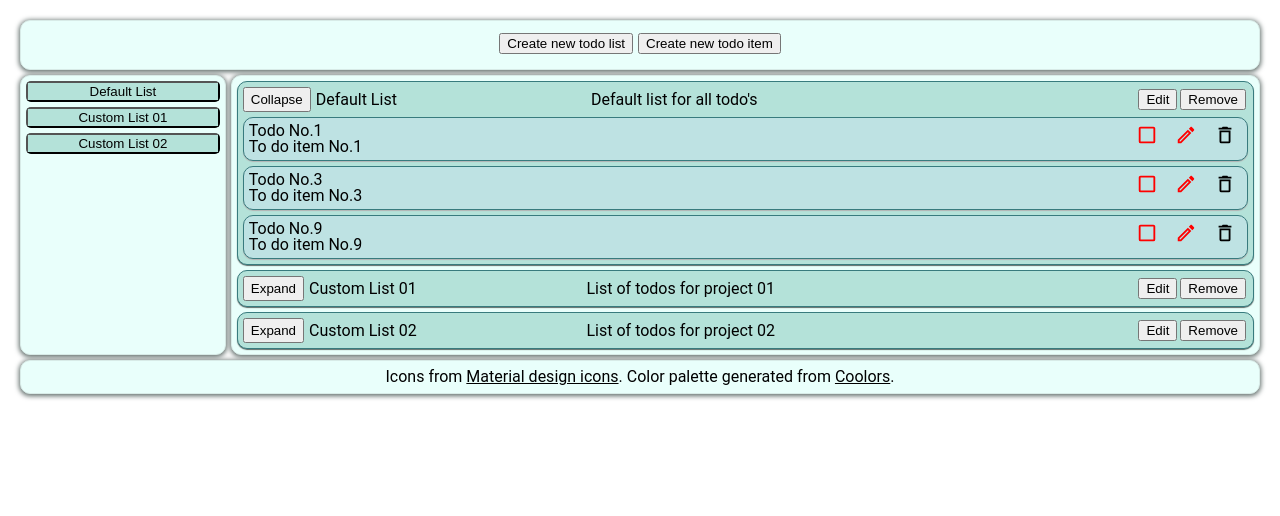
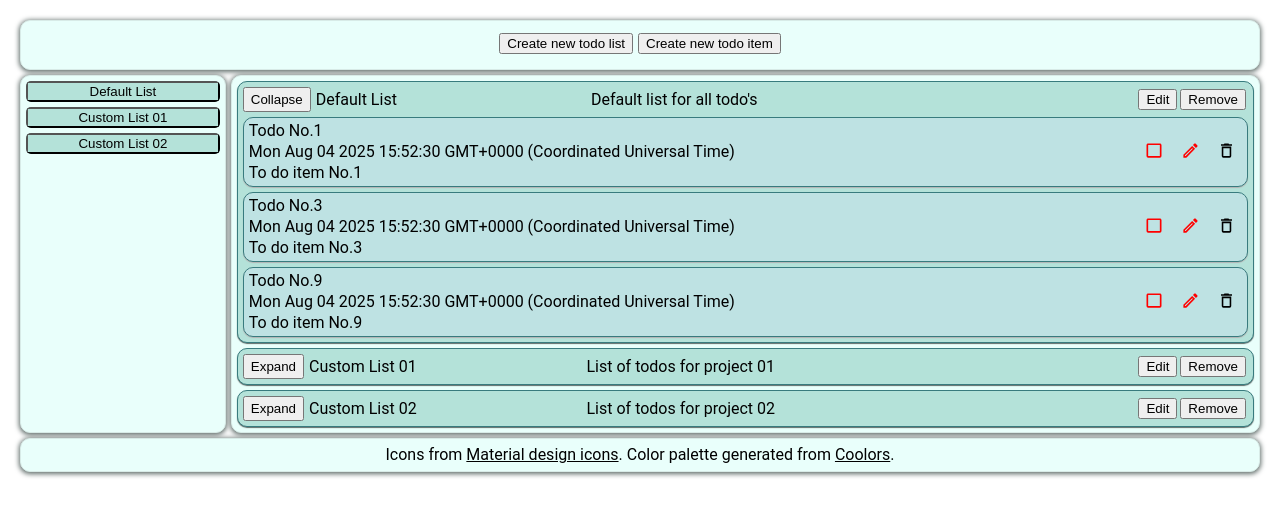
Before and after one commit to ignasc/todo-app, a website built with webpack: page src/template.html in a window 1280 px wide. Built offline with nearby package versions, Linux system fonts and the light colour scheme.

Commit message:
Adjust todo item layout and add date as info.

```diff
--- a/src/UI.js
+++ b/src/UI.js
@@ -223,6 +223,9 @@ function returnTodoItem(object){
     todoTitle.setAttribute("class", "todo-title");
     todoTitle.textContent = object.title;
 
+    const todoDueDate = document.createElement("p");
+    todoDueDate.textContent = object.dueDate;
+
     const iconCompleted = new Image();
     iconCompleted.src = imgCheckmarkComplete;
     const iconIncomplete = new Image();
@@ -307,6 +310,7 @@ function returnTodoItem(object){
     const todoHeader = document.createElement("div");
     todoHeader.setAttribute("id","todo-card-header");
     todoHeader.appendChild(todoTitle);
+    todoHeader.appendChild(todoDueDate);
     todoHeader.appendChild(todoDescription);
 
     const todoNav = document.createElement("div");
--- a/src/itemTodo.js
+++ b/src/itemTodo.js
@@ -48,6 +48,7 @@ class itemTodo{
         this.description = desc;
     }
     setDueDate(dueDate){
+        console.log(dueDate)
         this.dueDate = dueDate;
     }
     setPriority(prio){
--- a/src/styles.css
+++ b/src/styles.css
@@ -213,39 +213,41 @@ body{
     box-shadow: var(--bg-todo-box-shadow);
 
     display: flex;
+    justify-content: center;
+    align-items: center;
     flex-direction: row;
     flex-wrap: wrap;
     gap: 5px;
 }
 
-.todo-title {
-    flex-grow: 1;
-    flex-basis: 1;
-}
-
-.todo-description {
+#todo-card-header {
     flex-grow: 10;
     flex-basis: 1;
+
+    display: flex;
+    flex-direction: column;
+    gap: 5px;
 }
 
 .todo-nav {
-    flex-grow: 1;
-    flex-basis: max-content;
+    flex-grow: 0;
+    flex-basis: 1;
 
     display: flex;
     flex-direction: row;
     justify-content: flex-end;
     gap: 5px;
-    height: 1.5rem;
+    height: 2rem;
 }
 
 .todo-nav > button {
     background-color: var(--bg-todo-card);
     border: none;
+    border: none;
 }
 
 .todo-nav > button > img {
-    height: 100%;
+    height: 1.2rem;
 }
 
 .btn-completed, .btn-edit-active {
```
